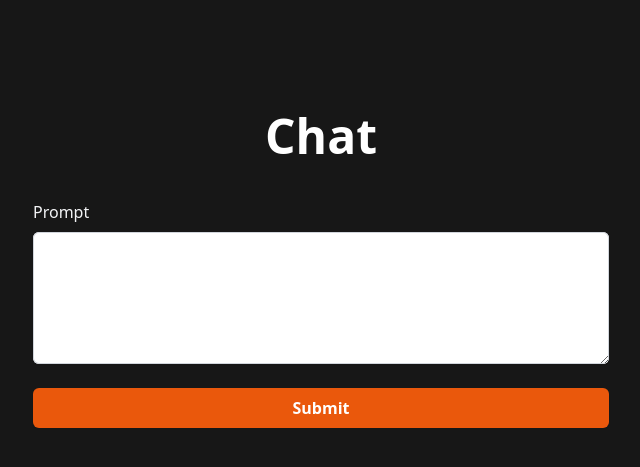
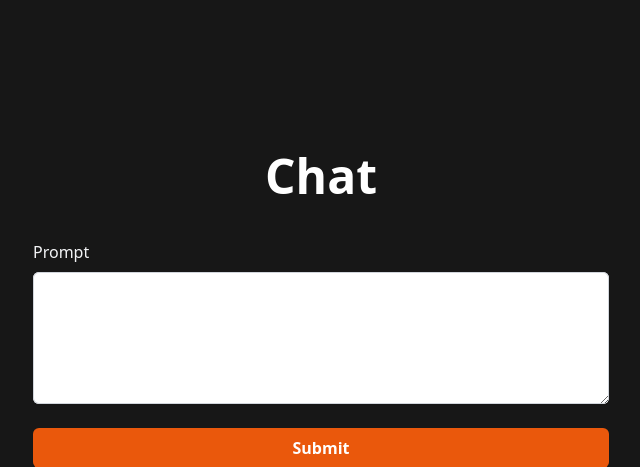
Before and after one commit to AV2001/sylus, a Flask app: page /chat in a window 1280 px wide. Shown: the part 80-547 px from the top of the page, without its empty margins (319-959 px from the left). Run offline with Flask 3, Linux system fonts and the light colour scheme; the visitor is signed in with stand-in values (Sample User, id 1); some libraries are stand-ins or nearby versions.

Commit message:
change styles for h1

```diff
--- a/templates/chat.html
+++ b/templates/chat.html
@@ -3,7 +3,7 @@ initials %}{{user.initials}}{% endblock initials %} {% block name
 %}{{user.full_name}}{% endblock name %} {% block content %}
 <div class="flex max-h-full flex-col justify-center mt-36 px-6 py-12 lg:px-8">
     <h1
-        class="text-white text-3xl lg:text-4xl xl:text-5xl font-bold text-center mb-4"
+        class="mt-10 text-white text-3xl lg:text-4xl xl:text-5xl font-bold text-center mb-4"
     >
         Chat
     </h1>
```
